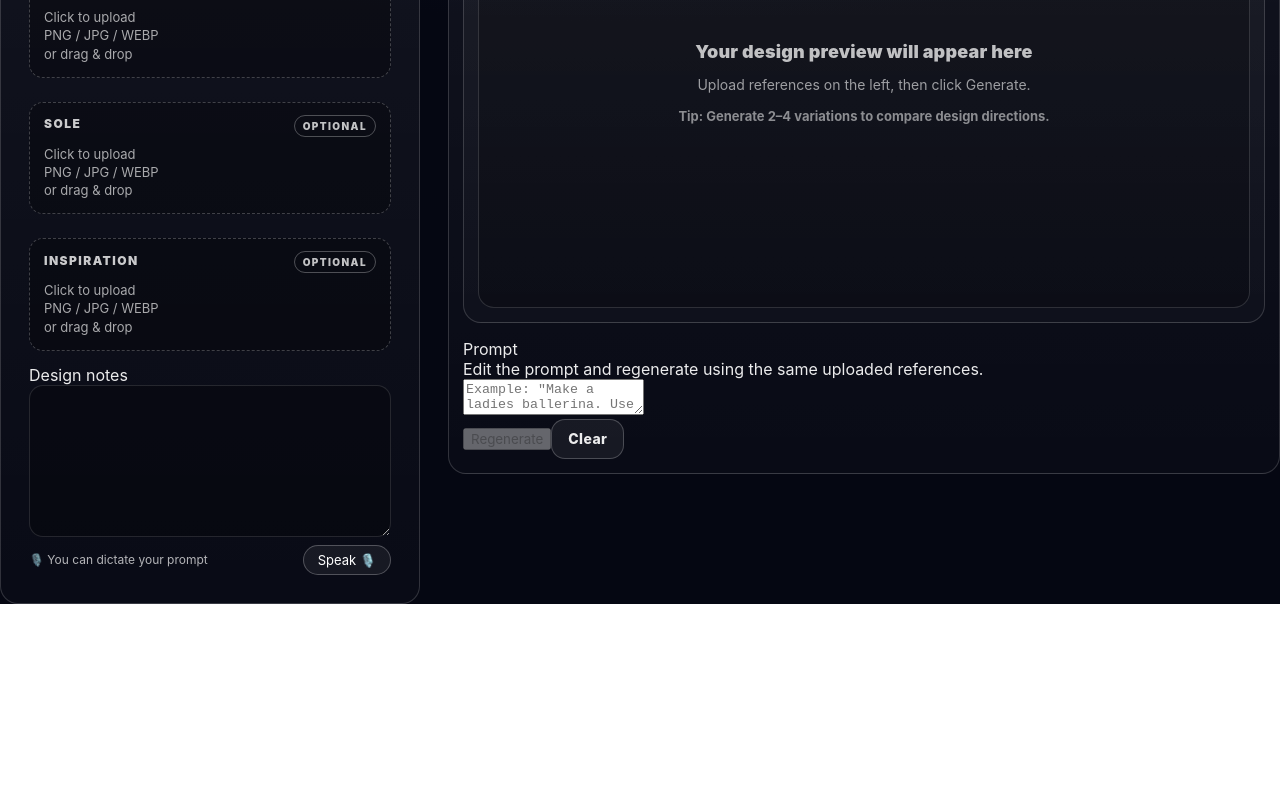
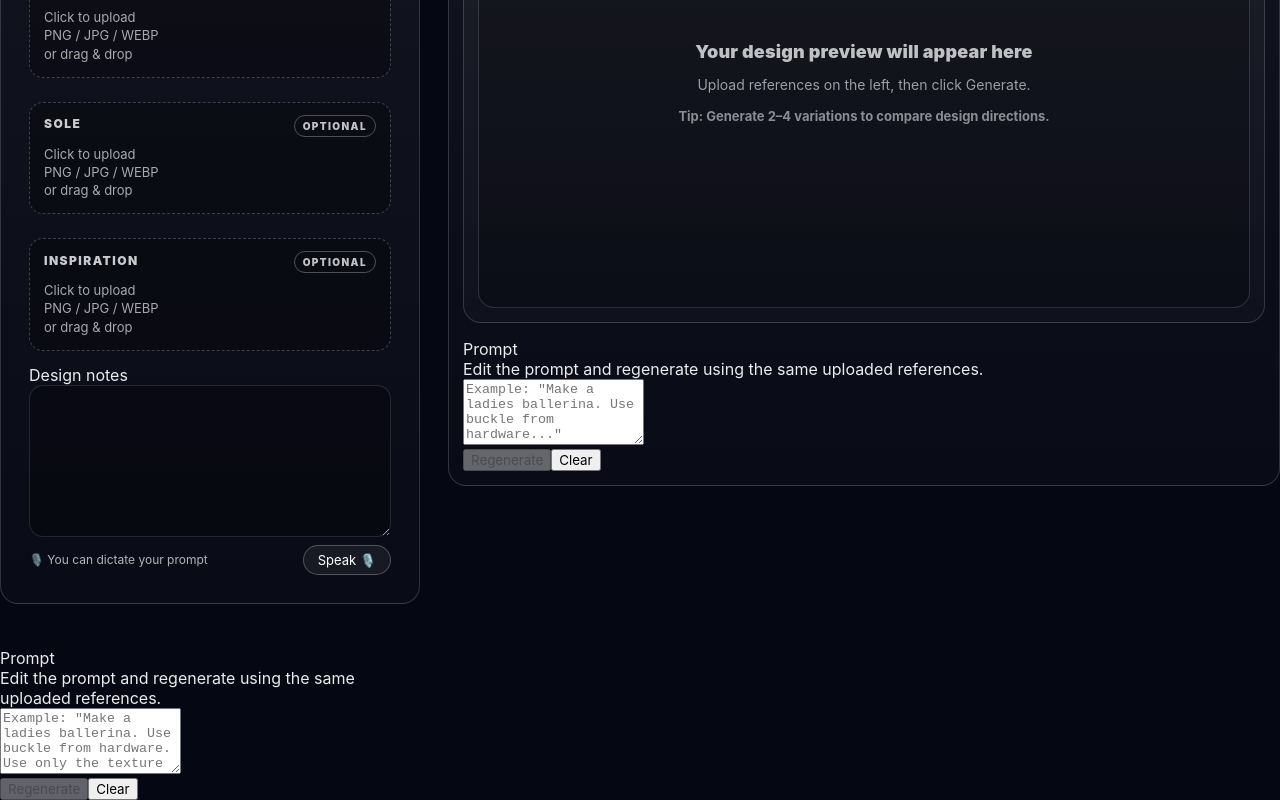
Before and after one commit to akshaymir7/ai-shoe-designer, a Next.js app: page / in a window 1280 px wide. Shown: the part 378-1178 px from the top of the page. Before the commit the page ends 982 px from the top, so only its background shows below. Built offline with nearby package versions, Linux system fonts and the light colour scheme.

Commit message:
Fix missing JSX closing div in prompt panel

```diff
--- a/app/page.tsx
+++ b/app/page.tsx
@@ -248,9 +248,11 @@ function cleanPrompt(input: string) {
 
   {/* Prompt editor under result */}
   <div className="promptCard">
+    <div className="promptCardTop">
       <div className="promptCardTitle">Prompt</div>
       <div className="promptCardSub">
         Edit the prompt and regenerate using the same uploaded references.
+      </div>
     </div>
 
     <textarea
@@ -258,18 +260,64 @@ function cleanPrompt(input: string) {
       value={prompt}
       onChange={(e) => setPrompt(e.target.value)}
       placeholder='Example: "Make a ladies ballerina. Use buckle from hardware..."'
+      rows={4}
     />
 
     <div className="promptActions">
-            <button className="btnPrimary" onClick={generate} disabled={!canGenerate}>
+      <button
+        className="btnPrimary"
+        disabled={!canGenerate || !prompt.trim()}
+        onClick={generate}
+      >
         Regenerate
       </button>
-            <button className="btn" onClick={() => setPrompt("")} disabled={loading}>
+
+      <button
+        className="btnGhost"
+        disabled={loading}
+        onClick={() => setPrompt("")}
+      >
         Clear
       </button>
     </div>
   </div>
 </section>
+{/* Prompt editor under result */}
+<div className="promptCard">
+  <div className="promptCardTop">
+    <div className="promptCardTitle">Prompt</div>
+    <div className="promptCardSub">
+      Edit the prompt and regenerate using the same uploaded references.
+    </div>
+  </div>
+
+  <textarea
+    className="promptTextarea"
+    placeholder='Example: "Make a ladies ballerina. Use buckle from hardware. Use only the texture from material. Keep the sole shape. Realistic photoshoot."'
+    value={prompt}
+    onChange={(e) => setPrompt(e.target.value)}
+    rows={4}
+  />
+
+  <div className="promptActions">
+    <button
+      className="btnPrimary"
+      disabled={!canGenerate || !prompt.trim()}
+      onClick={generate}
+      title={!prompt.trim() ? "Type a prompt to regenerate" : "Regenerate"}
+    >
+      Regenerate
+    </button>
+
+    <button
+      className="btnGhost"
+      disabled={loading}
+      onClick={() => setPrompt("")}
+    >
+      Clear
+    </button>
+  </div>
+</div>
        </main>
     </div>
   );
```
Lines whose indentation alone changed are shown as unchanged.
